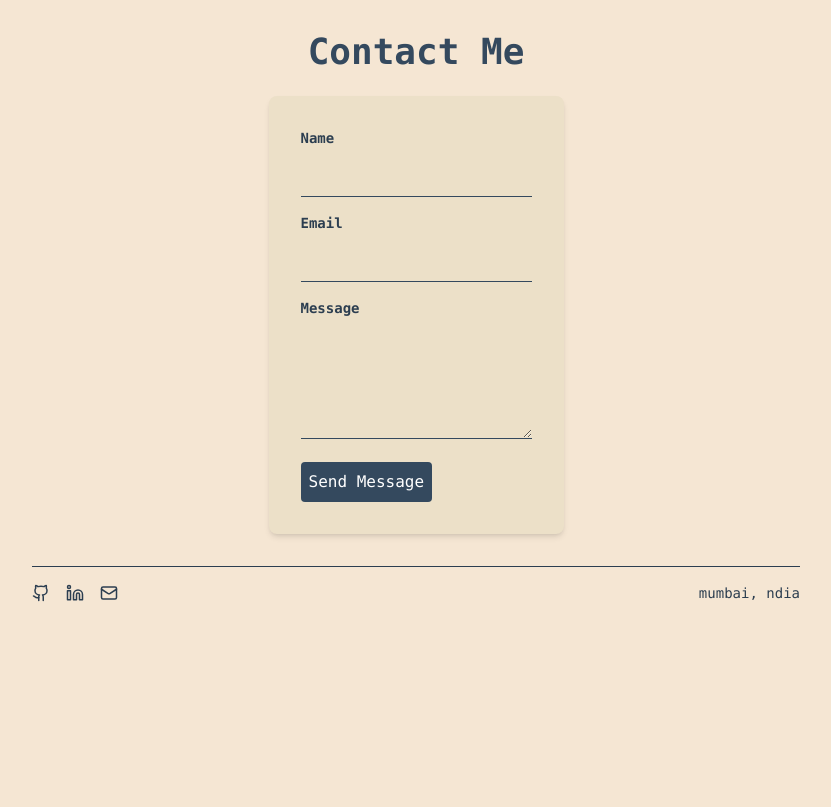
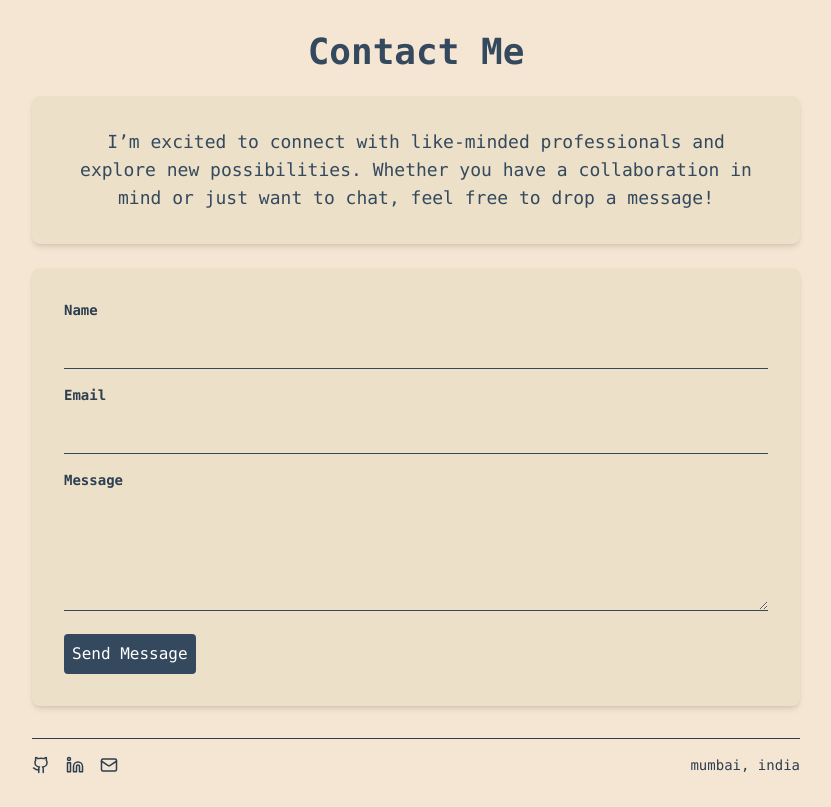
Before and after one commit to 01shrvan/Portfolio, a Next.js app: page /chat in a window 1280 px wide. Shown: the whole page, without its empty margins (224-1055 px from the left). Built offline with nearby package versions, Linux system fonts and the light colour scheme.

Commit message:
Added contact form

```diff
--- a/app/chat/page.tsx
+++ b/app/chat/page.tsx
@@ -15,7 +15,6 @@ export default function Contact() {
         e.preventDefault()
         setIsSubmitting(true)
 
-        // Prepare the data to send
         const data = { name, email, message }
 
         try {
@@ -32,7 +31,6 @@ export default function Contact() {
             }
 
             setResponseMessage("Your message has been sent successfully!")
-            // Reset form fields
             setName("")
             setEmail("")
             setMessage("")
@@ -54,7 +52,15 @@ export default function Contact() {
             </Head>
             <div className="min-h-screen flex flex-col bg-[#F5E6D3] text-[#2C3E50] font-mono p-8">
                 <h1 className="text-4xl font-bold text-[#34495E] mb-6 text-center">Contact Me</h1>
-                <form onSubmit={handleSubmit} className="bg-[#ECE0C8] p-8 rounded-lg shadow-md mx-auto max-w-lg">
+
+                {/* Align the intro with the form */}
+                <div className="bg-[#ECE0C8] p-8 rounded-lg shadow-md mx-auto w-full max-w-3xl mb-6">
+                    <p className="text-center text-lg text-[#34495E]">
+                        I’m excited to connect with like-minded professionals and explore new possibilities. Whether you have a collaboration in mind or just want to chat, feel free to drop a message!
+                    </p>
+                </div>
+
+                <form onSubmit={handleSubmit} className="bg-[#ECE0C8] p-8 rounded-lg shadow-md mx-auto w-full max-w-3xl">
                     <div className="mb-4">
                         <label className="block text-sm font-bold mb-2" htmlFor="name">Name</label>
                         <input
@@ -96,6 +102,7 @@ export default function Contact() {
                         {isSubmitting ? "Sending..." : "Send Message"}
                     </button>
                 </form>
+
                 {responseMessage && <p className={`text-center mt-4 ${responseMessage.includes("error") ? 'text-red-500' : 'text-green-500'}`}>{responseMessage}</p>}
 
                 <footer className="mt-8 pt-4 border-t border-[#2C3E50] max-w-3xl mx-auto w-full">
@@ -115,7 +122,7 @@ export default function Contact() {
                             </a>
                         </div>
                         <div className="flex items-center space-x-4">
-                            <span>mumbai, ndia</span>
+                            <span>mumbai, india</span>
                         </div>
                     </div>
                 </footer>
```
